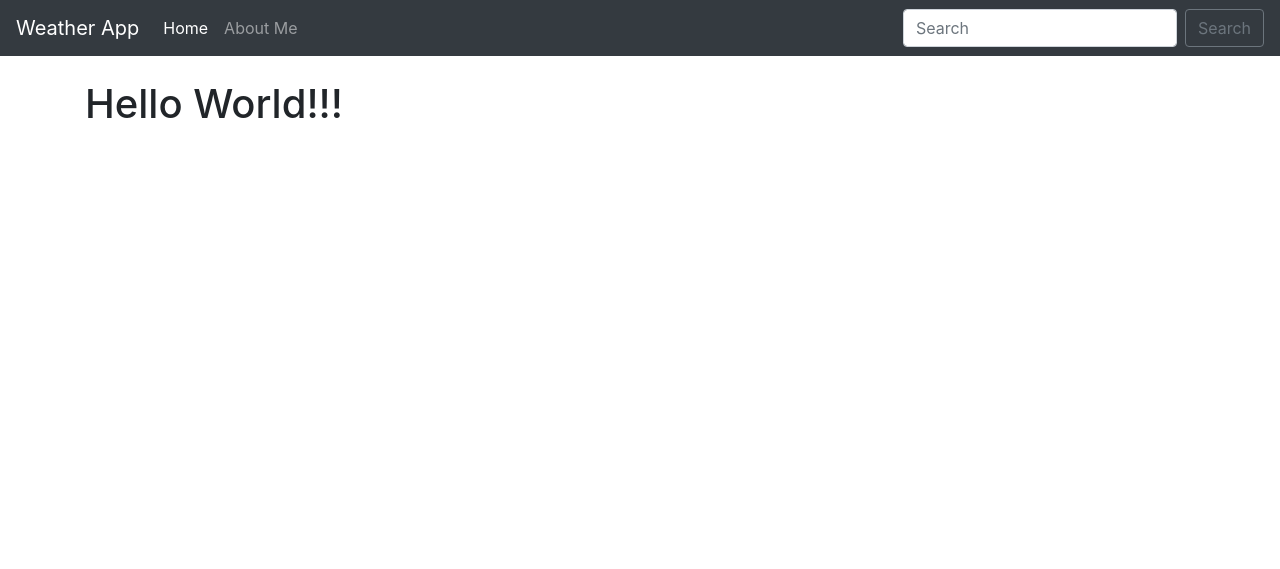
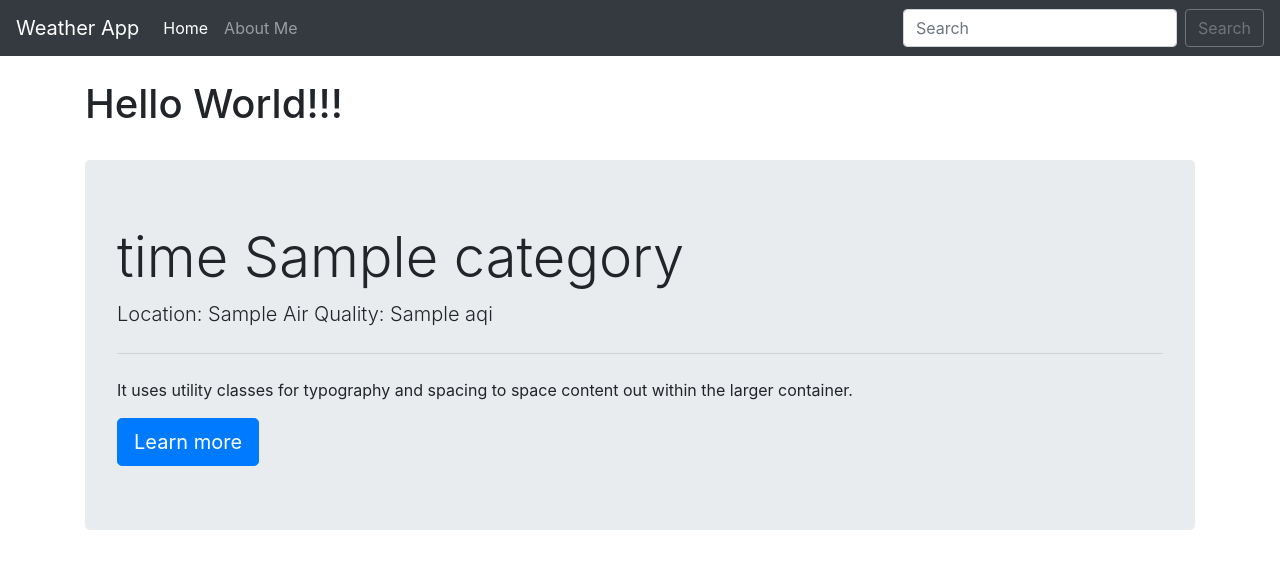
Before and after one commit to MrPropre7/djangoweather, a Django app: template lookup/templates/home.html in a window 1280 px wide. Shown: the top 569 px of the page. Run offline with Django 3.2, Linux system fonts and the light colour scheme; the template is opened without the code that fills it: most values are stand-ins (such as "Sample title", 1, 10 or a date in 2020); some libraries are stand-ins or nearby versions.

Commit message:
new home

```diff
--- a/lookup/templates/home.html
+++ b/lookup/templates/home.html
@@ -4,4 +4,37 @@
 
 <h1>Hello World!!!</h1>
 
+<br/>
+
+
+{% if api %}
+    {% if api == "Error..." %}
+        There was an error, please try...
+
+    {% else %}
+
+
+ <div class="jumbotron">
+        <h1 class="display-4"> time {{ api.0.Category.Name }} </h1>
+        <p class="lead">Location: {{ api.0.ReportingArea }} Air Quality: {{ api.0.AQI }}</p>
+        <hr class="my-4">
+        <p>It uses utility classes for typography and spacing to space content out within the larger container.</p>
+        <a class="btn btn-primary btn-lg" href="#" role="button">Learn more</a>
+
+{% if api.0.Category.Name == "Moderate" %}
+        <p>(0-50) Air Quality is considered ok,
+        and air pollution posses little or no risk</p>
+
+{% endif %}
+
+
+
+</div>
+
+
+    {% endif %}
+
+{% endif %}
+
+
 {% endblock %}
```
Also changed, not shown: lookup/initial.py (added, +33 -0 lines), lookup/views.py (+18 -1 lines).
